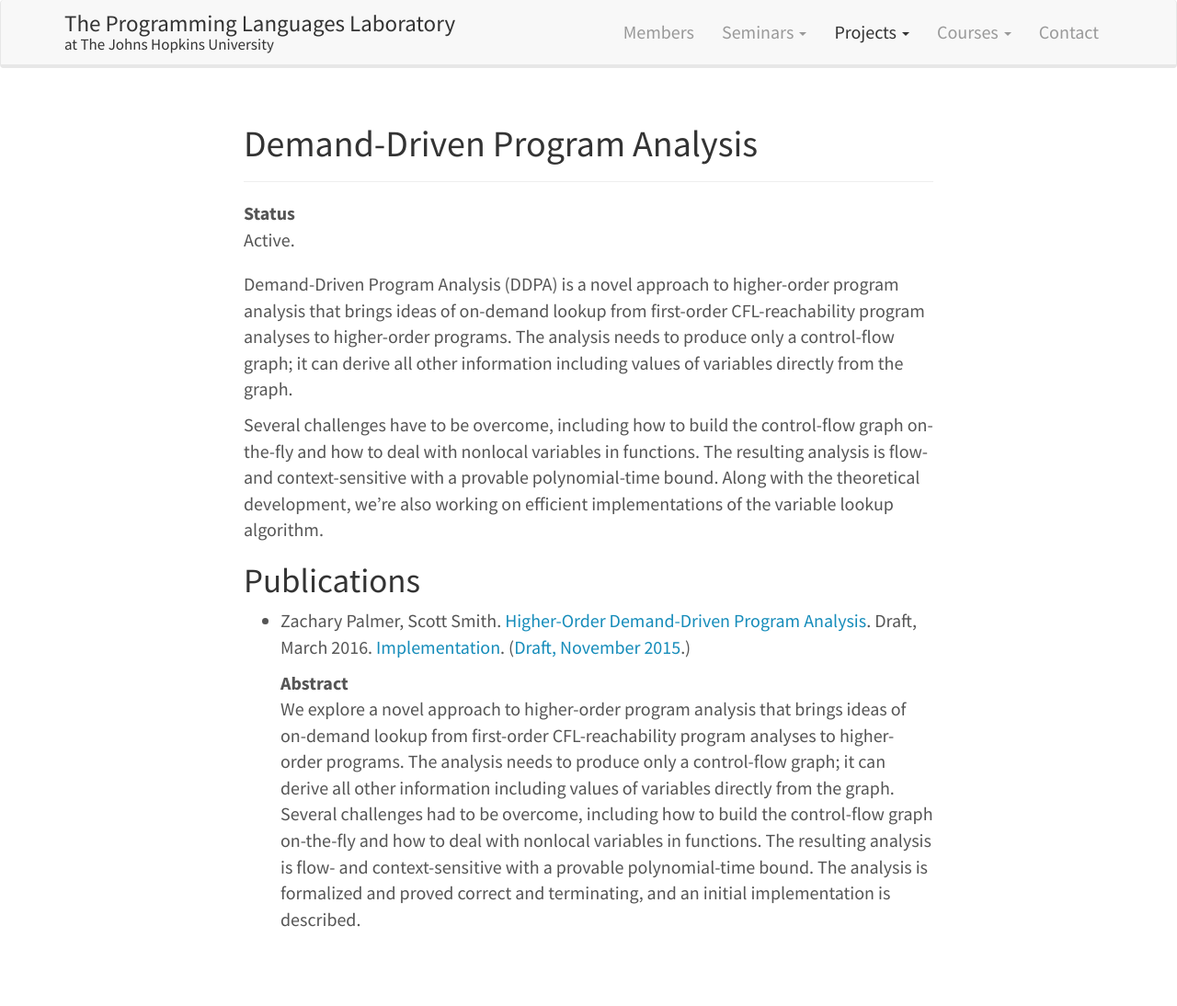
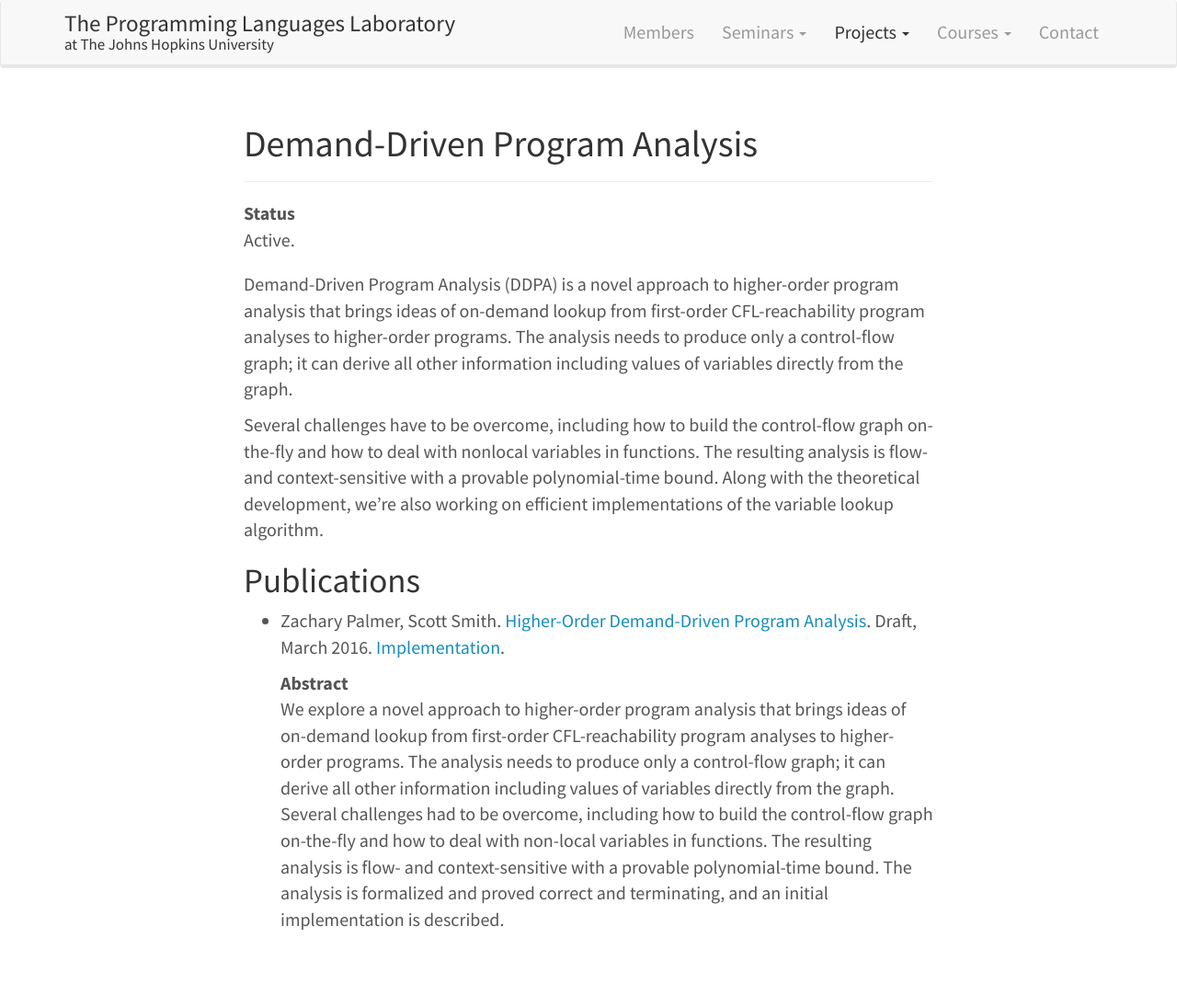
Before and after one commit to JHU-PL-Lab/www-pl-lab, a Jekyll site: the page built from projects/demand-driven-program-analysis/demand-driven-program-analysis.md, in a window 1280 px wide. Shown: the whole page at 92% size. Built offline with Jekyll 4.4.1, drawn with Linux system fonts in a browser that asks for light colours.

Commit message:
Update Higher-Order Demand-Driven Program Analysis

```diff
--- a/projects/demand-driven-program-analysis/demand-driven-program-analysis.md
+++ b/projects/demand-driven-program-analysis/demand-driven-program-analysis.md
@@ -26,17 +26,17 @@
 - Zachary Palmer, Scott
   Smith. [Higher-Order Demand-Driven Program Analysis](/projects/demand-driven-program-analysis/papers/higher-order-demand-driven-program-analysis.pdf).
   Draft, March 2016.
-  [Implementation](https://github.com/JHU-PL-Lab/odefa-proof-of-concept). ([Draft, November 2015](/projects/demand-driven-program-analysis/papers/control-based-program-analysis.pdf).)
+  [Implementation](/projects/demand-driven-program-analysis/artifacts/higher-order-demand-driven-program-analysis.tgz).
 
   Abstract
 
   : We explore a novel approach to higher-order program analysis that brings
     ideas of on-demand lookup from first-order CFL-reachability program analyses
-    to higher-order programs. The analysis needs to produce only a control-flow
-    graph; it can derive all other information including values of variables
-    directly from the graph. Several challenges had to be overcome, including
-    how to build the control-flow graph on-the-fly and how to deal with nonlocal
-    variables in functions. The resulting analysis is flow- and
+    to higher-order programs. The analysis needs to produce only a
+    control-flow graph; it can derive all other information including values of
+    variables directly from the graph. Several challenges had to be overcome,
+    including how to build the control-flow graph on-the-fly and how to deal
+    with non-local variables in functions. The resulting analysis is flow- and
     context-sensitive with a provable polynomial-time bound. The analysis is
     formalized and proved correct and terminating, and an initial implementation
     is described.
```
Also changed, not shown: 3 other files.
